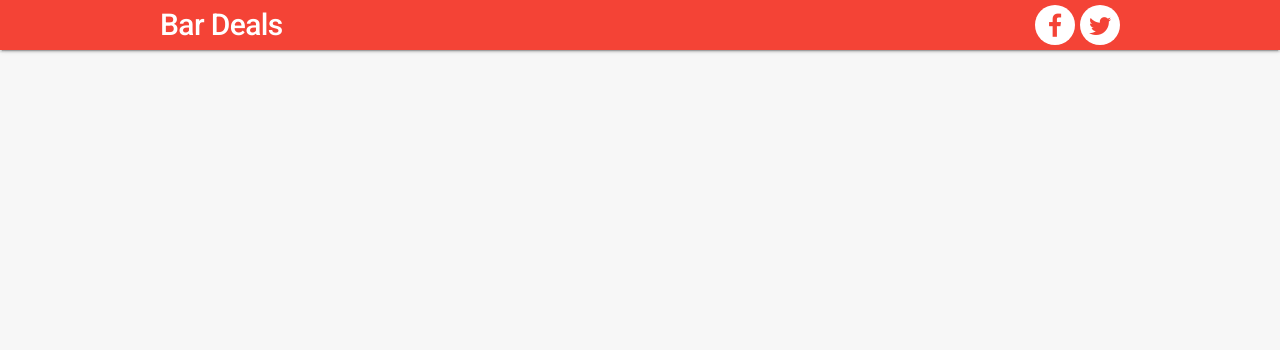
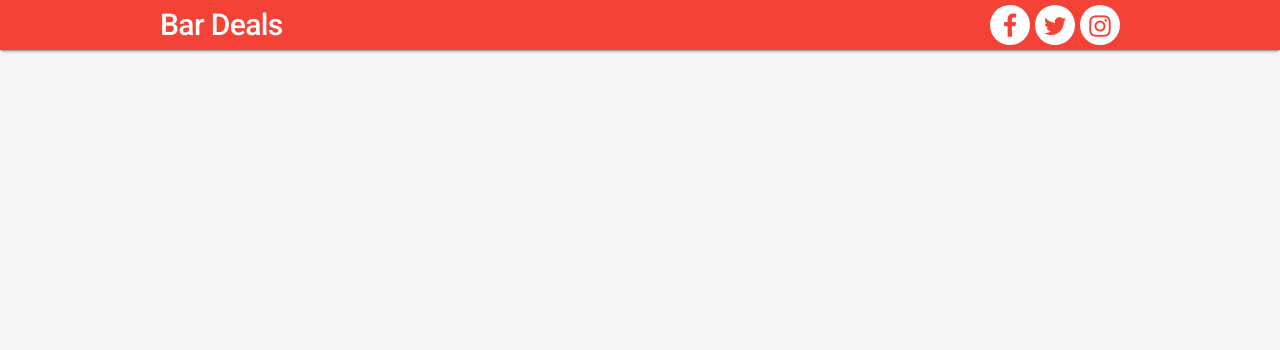
Before and after one commit to fowler74/hungry-huntington, a PHP site: template templates/bar.twig in a window 1280 px wide. Shown: the part 70-420 px from the top of the page. Run offline with PHP 8.4, Linux system fonts and the light colour scheme; the template is opened without the code that fills it, so the values that code supplies are empty; some libraries are stand-ins or nearby versions.

Commit message:
added instagram

```diff
--- a/templates/inc/social.twig
+++ b/templates/inc/social.twig
@@ -1,4 +1,5 @@
 <div class="social">
 	<div class="circle"><a href="https://www.facebook.com/Hungry-Huntington-1588855184738634" target="_blank"><i class="fa fa-facebook" aria-hidden="true"></i></a></div>
 	<div class="circle"><a href="https://twitter.com/hungry_htown" target="_blank"><i class="fa fa-twitter" aria-hidden="true"></i></a></div>
+	<div class="circle"><a href="https://www.instagram.com/hungryhuntington/" target="_blank"><i class="fa fa-instagram" aria-hidden="true"></i></a></div>
 </div>
```
